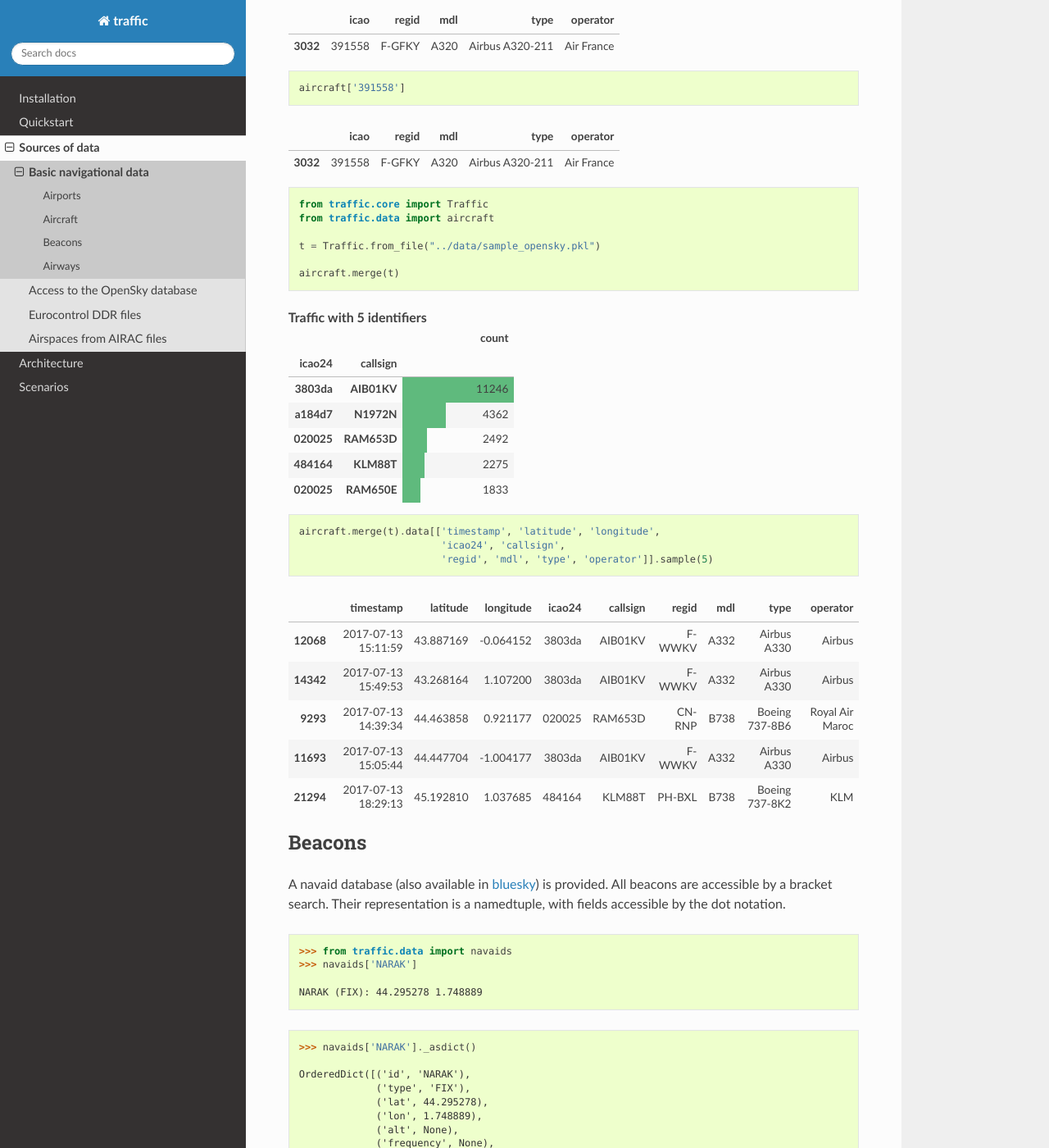
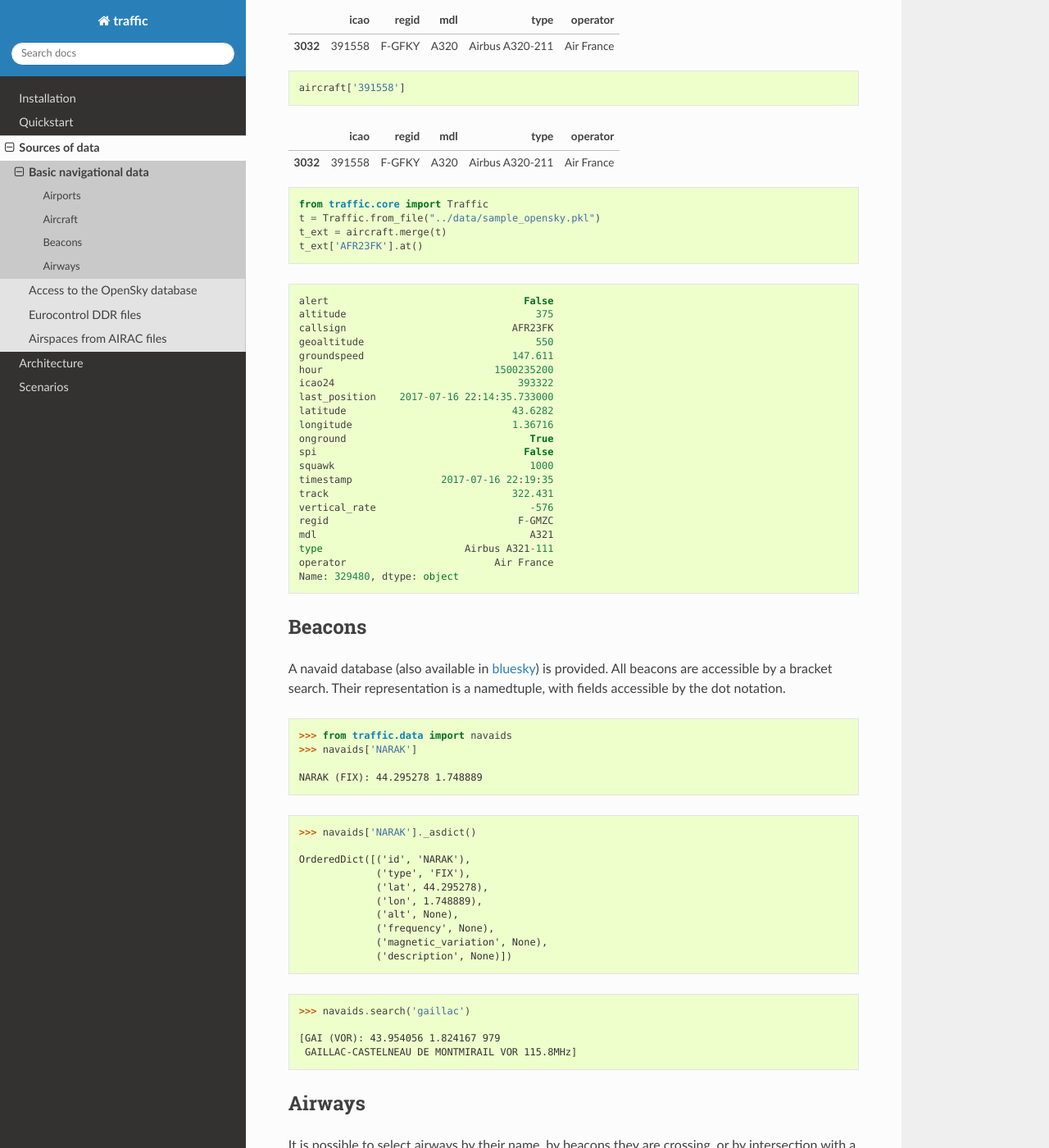
Before and after one commit to xoolive/traffic, a Sphinx documentation site: the page built from docs/data_basic.rst, in a window 1280 px wide and 1400 px high, scrolled down 2482 px. Shown: the whole window at 82% size. Built offline with Sphinx 7.4.7 and the Read the Docs theme 2.0.0, drawn with Linux system fonts in a browser that asks for light colours; pages that are not in the unit, such as notebooks, are missing from menus.

Commit message:
update to new data file

```diff
--- a/docs/data_basic.rst
+++ b/docs/data_basic.rst
@@ -303,178 +303,33 @@ structure with aircraft models.
 .. code:: python
 
     from traffic.core import Traffic
-    from traffic.data import aircraft
+    t = Traffic.from_file("../data/sample_opensky.pkl")
+    t_ext = aircraft.merge(t)
+    t_ext['AFR23FK'].at()
 
-    t = Traffic.from_file("../data/sample_opensky.pkl")
+.. parsed-literal::
+    alert                                 False
+    altitude                                375
+    callsign                            AFR23FK
+    geoaltitude                             550
+    groundspeed                         147.611
+    hour                             1500235200
+    icao24                               393322
+    last_position    2017-07-16 22:14:35.733000
+    latitude                            43.6282
+    longitude                           1.36716
+    onground                               True
+    spi                                   False
+    squawk                                 1000
+    timestamp               2017-07-16 22:19:35
+    track                               322.431
+    vertical_rate                          -576
+    regid                                F-GMZC
+    mdl                                    A321
+    type                        Airbus A321-111
+    operator                         Air France
+    Name: 329480, dtype: object
 
-    aircraft.merge(t)
-
-
-
-
-.. raw:: html
-
-    <b>Traffic with 5 identifiers</b><style  type="text/css" >
-        #T_3b67de0a_75f6_11e8_8482_737beb11541frow0_col0 {
-                width:  10em;
-                 height:  80%;
-                background:  linear-gradient(90deg, transparent 0%, transparent 0.0%, #5fba7d 0.0%, #5fba7d 100.0%, transparent 100.0%);
-            }    #T_3b67de0a_75f6_11e8_8482_737beb11541frow1_col0 {
-                width:  10em;
-                 height:  80%;
-                background:  linear-gradient(90deg, transparent 0%, transparent 0.0%, #5fba7d 0.0%, #5fba7d 38.8%, transparent 38.8%);
-            }    #T_3b67de0a_75f6_11e8_8482_737beb11541frow2_col0 {
-                width:  10em;
-                 height:  80%;
-                background:  linear-gradient(90deg, transparent 0%, transparent 0.0%, #5fba7d 0.0%, #5fba7d 22.2%, transparent 22.2%);
-            }    #T_3b67de0a_75f6_11e8_8482_737beb11541frow3_col0 {
-                width:  10em;
-                 height:  80%;
-                background:  linear-gradient(90deg, transparent 0%, transparent 0.0%, #5fba7d 0.0%, #5fba7d 20.2%, transparent 20.2%);
-            }    #T_3b67de0a_75f6_11e8_8482_737beb11541frow4_col0 {
-                width:  10em;
-                 height:  80%;
-                background:  linear-gradient(90deg, transparent 0%, transparent 0.0%, #5fba7d 0.0%, #5fba7d 16.3%, transparent 16.3%);
-            }</style>
-    <table id="T_3b67de0a_75f6_11e8_8482_737beb11541f" >
-    <thead>    <tr>
-            <th class="blank" ></th>
-            <th class="blank level0" ></th>
-            <th class="col_heading level0 col0" >count</th>
-        </tr>    <tr>
-            <th class="index_name level0" >icao24</th>
-            <th class="index_name level1" >callsign</th>
-            <th class="blank" ></th>
-        </tr></thead>
-    <tbody>    <tr>
-            <th id="T_3b67de0a_75f6_11e8_8482_737beb11541flevel0_row0" class="row_heading level0 row0" >3803da</th>
-            <th id="T_3b67de0a_75f6_11e8_8482_737beb11541flevel1_row0" class="row_heading level1 row0" >AIB01KV</th>
-            <td id="T_3b67de0a_75f6_11e8_8482_737beb11541frow0_col0" class="data row0 col0" >11246</td>
-        </tr>    <tr>
-            <th id="T_3b67de0a_75f6_11e8_8482_737beb11541flevel0_row1" class="row_heading level0 row1" >a184d7</th>
-            <th id="T_3b67de0a_75f6_11e8_8482_737beb11541flevel1_row1" class="row_heading level1 row1" >N1972N</th>
-            <td id="T_3b67de0a_75f6_11e8_8482_737beb11541frow1_col0" class="data row1 col0" >4362</td>
-        </tr>    <tr>
-            <th id="T_3b67de0a_75f6_11e8_8482_737beb11541flevel0_row2" class="row_heading level0 row2" >020025</th>
-            <th id="T_3b67de0a_75f6_11e8_8482_737beb11541flevel1_row2" class="row_heading level1 row2" >RAM653D</th>
-            <td id="T_3b67de0a_75f6_11e8_8482_737beb11541frow2_col0" class="data row2 col0" >2492</td>
-        </tr>    <tr>
-            <th id="T_3b67de0a_75f6_11e8_8482_737beb11541flevel0_row3" class="row_heading level0 row3" >484164</th>
-            <th id="T_3b67de0a_75f6_11e8_8482_737beb11541flevel1_row3" class="row_heading level1 row3" >KLM88T</th>
-            <td id="T_3b67de0a_75f6_11e8_8482_737beb11541frow3_col0" class="data row3 col0" >2275</td>
-        </tr>    <tr>
-            <th id="T_3b67de0a_75f6_11e8_8482_737beb11541flevel0_row4" class="row_heading level0 row4" >020025</th>
-            <th id="T_3b67de0a_75f6_11e8_8482_737beb11541flevel1_row4" class="row_heading level1 row4" >RAM650E</th>
-            <td id="T_3b67de0a_75f6_11e8_8482_737beb11541frow4_col0" class="data row4 col0" >1833</td>
-        </tr></tbody>
-    </table>
-
-
-
-.. code:: python
-
-    aircraft.merge(t).data[['timestamp', 'latitude', 'longitude',
-                            'icao24', 'callsign',
-                            'regid', 'mdl', 'type', 'operator']].sample(5)
-
-
-
-
-.. raw:: html
-
-    <div>
-    <style scoped>
-        .dataframe tbody tr th:only-of-type {
-            vertical-align: middle;
-        }
-
-        .dataframe tbody tr th {
-            vertical-align: top;
-        }
-
-        .dataframe thead th {
-            text-align: right;
-        }
-    </style>
-    <table border="0" class="dataframe">
-      <thead>
-        <tr style="text-align: right;">
-          <th></th>
-          <th>timestamp</th>
-          <th>latitude</th>
-          <th>longitude</th>
-          <th>icao24</th>
-          <th>callsign</th>
-          <th>regid</th>
-          <th>mdl</th>
-          <th>type</th>
-          <th>operator</th>
-        </tr>
-      </thead>
-      <tbody>
-        <tr>
-          <th>12068</th>
-          <td>2017-07-13 15:11:59</td>
-          <td>43.887169</td>
-          <td>-0.064152</td>
-          <td>3803da</td>
-          <td>AIB01KV</td>
-          <td>F-WWKV</td>
-          <td>A332</td>
-          <td>Airbus A330</td>
-          <td>Airbus</td>
-        </tr>
-        <tr>
-          <th>14342</th>
-          <td>2017-07-13 15:49:53</td>
-          <td>43.268164</td>
-          <td>1.107200</td>
-          <td>3803da</td>
-          <td>AIB01KV</td>
-          <td>F-WWKV</td>
-          <td>A332</td>
-          <td>Airbus A330</td>
-          <td>Airbus</td>
-        </tr>
-        <tr>
-          <th>9293</th>
-          <td>2017-07-13 14:39:34</td>
-          <td>44.463858</td>
-          <td>0.921177</td>
-          <td>020025</td>
-          <td>RAM653D</td>
-          <td>CN-RNP</td>
-          <td>B738</td>
-          <td>Boeing 737-8B6</td>
-          <td>Royal Air Maroc</td>
-        </tr>
-        <tr>
-          <th>11693</th>
-          <td>2017-07-13 15:05:44</td>
-          <td>44.447704</td>
-          <td>-1.004177</td>
-          <td>3803da</td>
-          <td>AIB01KV</td>
-          <td>F-WWKV</td>
-          <td>A332</td>
-          <td>Airbus A330</td>
-          <td>Airbus</td>
-        </tr>
-        <tr>
-          <th>21294</th>
-          <td>2017-07-13 18:29:13</td>
-          <td>45.192810</td>
-          <td>1.037685</td>
-          <td>484164</td>
-          <td>KLM88T</td>
-          <td>PH-BXL</td>
-          <td>B738</td>
-          <td>Boeing 737-8K2</td>
-          <td>KLM</td>
-        </tr>
-      </tbody>
-    </table>
-    </div>
 
 
 
```
